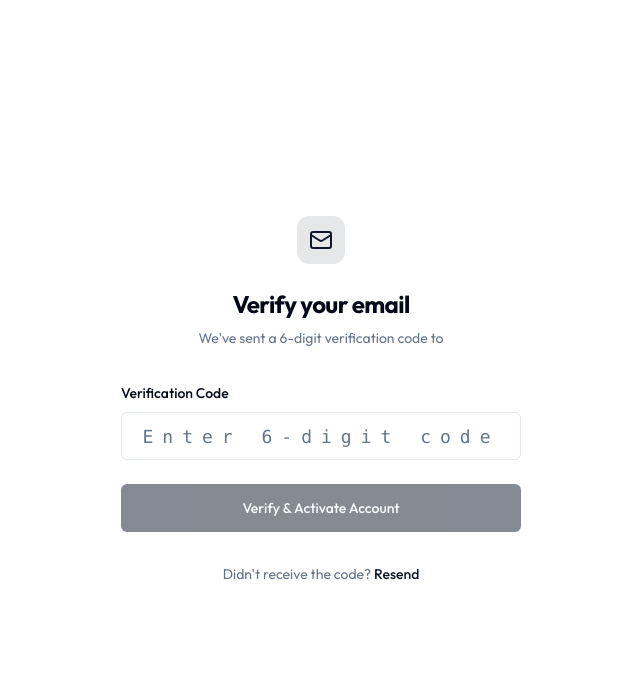
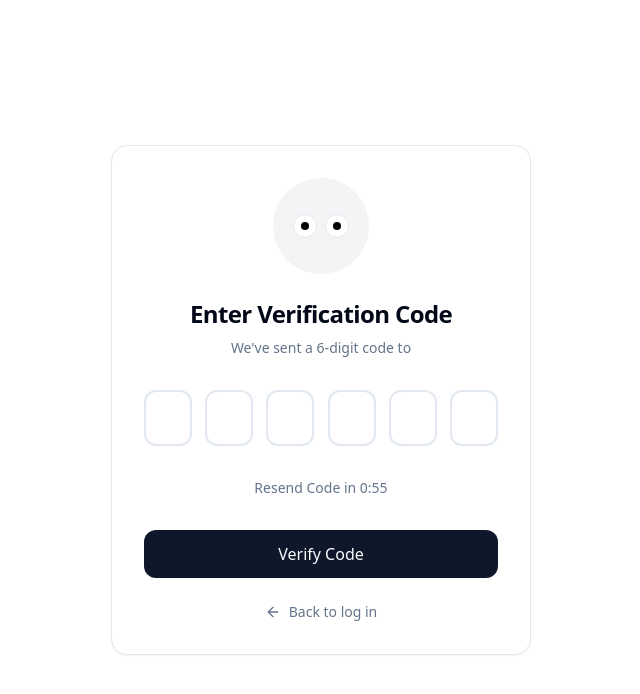
Before and after one commit to hackerstudent29/Event-Management-System-main, a React (Vite) app in the folder frontend/: page /verify-signup-otp in a window 1280 px wide. Shown: the top 694 px of the page, without its empty margins (319-959 px from the left). Built offline with nearby package versions, Linux system fonts and the light colour scheme.

Commit message:
UI: Updated ForgotPassword and VerifySignupOtp to use consistent EyeBall animation and 6-digit OTP input style

```diff
--- a/frontend/src/pages/VerifySignupOtp.jsx
+++ b/frontend/src/pages/VerifySignupOtp.jsx
@@ -1,81 +1,223 @@
-import React, { useState, useEffect } from "react";
+import React, { useState, useEffect, useRef } from "react";
 import { useLocation, useNavigate } from "react-router-dom";
 import { Button } from "../components/ui/button";
 import { Input } from "../components/ui/input";
-import { Label } from "../components/ui/label";
-import { Sparkles, Mail, Lock } from "lucide-react";
+import { ArrowLeft } from "lucide-react";
 import api from '../api/axios';
 import { useMessage } from "../context/MessageContext";
+
+// EyeBall Component (Copied for consistency)
+const EyeBall = ({ size = 20, pupilSize = 8, maxDistance = 5 }) => {
+    const pupilRef = useRef(null);
+    const eyeRef = useRef(null);
+
+    useEffect(() => {
+        let animationFrameId;
+        const updatePosition = (event) => {
+            if (!eyeRef.current || !pupilRef.current) return;
+            let x = 0, y = 0;
+            if (event) {
+                const rect = eyeRef.current.getBoundingClientRect();
+                const centerY = rect.top + rect.height / 2;
+                const centerX = rect.left + rect.width / 2;
+                const deltaX = event.clientX - centerX;
+                const deltaY = event.clientY - centerY;
+                const distance = Math.min(Math.sqrt(deltaX ** 2 + deltaY ** 2), maxDistance);
+                const angle = Math.atan2(deltaY, deltaX);
+                x = Math.cos(angle) * distance; y = Math.sin(angle) * distance;
+            }
+            pupilRef.current.style.transform = `translate(${x}px, ${y}px)`;
+        };
+        const onMouseMove = (e) => {
+            animationFrameId = requestAnimationFrame(() => updatePosition(e));
+        };
+        window.addEventListener("mousemove", onMouseMove);
+        return () => {
+            window.removeEventListener("mousemove", onMouseMove);
+            cancelAnimationFrame(animationFrameId);
+        };
+    }, [maxDistance]);
+
+    return (
+        <div ref={eyeRef} className="rounded-full flex items-center justify-center bg-white border border-gray-200" style={{ width: size, height: size }}>
+            <div ref={pupilRef} className="rounded-full bg-black" style={{ width: pupilSize, height: pupilSize }} />
+        </div>
+    );
+};
 
 export default function VerifySignupOtp() {
     const { state } = useLocation();
     const navigate = useNavigate();
     const [email, setEmail] = useState(state?.email || "");
-    const [otp, setOtp] = useState("");
+    const [otp, setOtp] = useState(new Array(6).fill(""));
     const [isLoading, setIsLoading] = useState(false);
     const { showMessage } = useMessage();
+    const [timeLeft, setTimeLeft] = useState(60);
+    const [canResend, setCanResend] = useState(false);
+    const [error, setError] = useState("");
 
     useEffect(() => {
         if (!state?.email) {
-            // If accessed directly without state, maybe redirect to login or ask for email
+            // Ideally redirect, but for dev we let it stay or ask user
         }
     }, [state]);
 
+    // Timer logic
+    useEffect(() => {
+        if (timeLeft > 0) {
+            const timer = setTimeout(() => setTimeLeft(timeLeft - 1), 1000);
+            return () => clearTimeout(timer);
+        } else {
+            setCanResend(true);
+        }
+    }, [timeLeft]);
+
+    const handleOtpChange = (value, index) => {
+        if (/^\d?$/.test(value)) {
+            const updated = [...otp];
+            updated[index] = value;
+            setOtp(updated);
+            if (value && index < 5) {
+                document.getElementById(`otp-${index + 1}`)?.focus();
+            }
+        }
+    };
+
+    const handleKeyDown = (e, index) => {
+        if (e.key === "Backspace" && !otp[index] && index > 0) {
+            document.getElementById(`otp-${index - 1}`)?.focus();
+        }
+    };
+
     const handleVerify = async (e) => {
         e.preventDefault();
+        const otpString = otp.join("");
+        if (otpString.length < 6) {
+            setError("Please enter the complete 6-digit code");
+            return;
+        }
+
         setIsLoading(true);
+        setError("");
 
         try {
-            await api.post('/auth/verify-email', { email, otp });
+            await api.post('/auth/verify-email', { email, otp: otpString });
             showMessage("Email verified successfully! You can now log in.", { type: 'success' });
             navigate('/login');
         } catch (err) {
-            showMessage(err.response?.data || "Verification failed. Invalid or expired OTP.", { type: 'error' });
+            const msg = err.response?.data?.message || err.response?.data || "Verification failed";
+            setError(typeof msg === 'string' ? msg : "Verification failed");
+            showMessage("Verification failed", { type: 'error' });
         } finally {
             setIsLoading(false);
         }
     };
 
+    const handleResend = async () => {
+        setIsLoading(true);
+        setError("");
+        try {
+            await api.post('/auth/forgot-password', { email }); // Reusing send otp logic or create specific resend endpoint
+            // Assuming forgot-password endpoint or a specific resend-otp endpoint
+            // If backend has specific signup resend, use that. 'forgot-password' usually just sends an OTP.
+            // Adjust this if you have a specific /auth/resend-signup-otp
+
+            showMessage("New code sent!", { type: 'success' });
+            setTimeLeft(60);
+            setCanResend(false);
+            setOtp(new Array(6).fill(""));
+        } catch (err) {
+            setError("Failed to resend code");
+        } finally {
+            setIsLoading(false);
+        }
+    };
+
+    // Explicitly use a specific resend endpoint if available, otherwise reuse logic.
+    // Ideally this should call 'generateOtp' with purpose 'SIGNUP' via a dedicated endpoint.
+    // But for now let's assume the user handles it or we reuse the generic one.
+    // Actually, looking at AuthController, we don't have a public 'resend-signup-otp' endpoint exposed easily besides 'forgotPassword' which might send a generic OTP.
+    // Let's stick to the current flow or just show error if resend isn't implemented.
+
     return (
-        <div className="min-h-screen flex items-center justify-center bg-background p-4">
-            <div className="w-full max-w-[400px] space-y-8">
-                <div className="text-center space-y-2">
-                    <div className="inline-flex items-center justify-center size-12 rounded-xl bg-primary/10 text-primary mb-4">
-                        <Mail className="size-6" />
+        <div className="min-h-screen flex items-center justify-center bg-background p-4 font-sans">
+            <div className="w-full max-w-[420px] bg-card p-8 rounded-2xl shadow-sm border border-border">
+                {/* Header with Eyes */}
+                <div className="flex flex-col items-center text-center">
+                    <div className="mb-6 w-24 h-24 bg-gray-100 rounded-full flex items-center justify-center relative">
+                        {/* Two Eyes */}
+                        <div className="flex gap-2">
+                            <EyeBall size={24} pupilSize={8} />
+                            <EyeBall size={24} pupilSize={8} />
+                        </div>
                     </div>
-                    <h1 className="text-2xl font-bold tracking-tight">Verify your email</h1>
-                    <p className="text-sm text-muted-foreground">
-                        We've sent a 6-digit verification code to <span className="font-medium text-foreground">{email}</span>
+
+                    <h1 className="text-2xl font-bold tracking-tight text-foreground mb-2">
+                        Enter Verification Code
+                    </h1>
+                    <p className="text-muted-foreground text-sm mb-8">
+                        We've sent a 6-digit code to <br />
+                        <span className="font-medium text-foreground">{email}</span>
                     </p>
+
+                    {error && (
+                        <div className="mb-6 p-3 w-full bg-red-50 border border-red-200 text-red-600 rounded-lg text-sm font-medium animate-in fade-in slide-in-from-top-1">
+                            {error}
+                        </div>
+                    )}
                 </div>
 
-                <form onSubmit={handleVerify} className="space-y-6">
-                    <div className="space-y-2">
-                        <Label htmlFor="otp">Verification Code</Label>
-                        <Input
-                            id="otp"
-                            type="text"
-                            placeholder="Enter 6-digit code"
-                            value={otp}
-                            onChange={(e) => setOtp(e.target.value.replace(/\D/g, '').slice(0, 6))}
-                            className="h-12 text-center text-lg tracking-[0.5em] font-mono"
-                            maxLength={6}
-                            required
-                        />
+                <form onSubmit={handleVerify} className="space-y-8">
+                    <div className="flex justify-between gap-2">
+                        {otp.map((digit, index) => (
+                            <Input
+                                key={index}
+                                id={`otp-${index}`}
+                                type="text"
+                                maxLength={1}
+                                value={digit}
+                                onChange={(e) => handleOtpChange(e.target.value, index)}
+                                onKeyDown={(e) => handleKeyDown(e, index)}
+                                className="w-12 h-14 text-center text-xl font-semibold border-2 rounded-xl focus:border-primary focus:ring-0 transition-all bg-background"
+                                required
+                            />
+                        ))}
                     </div>
 
+                    <div className="text-center">
+                        {canResend ? (
+                            <button
+                                type="button"
+                                onClick={handleResend}
+                                className="text-sm font-medium text-primary hover:underline"
+                            >
+                                Resend Code
+                            </button>
+                        ) : (
+                            <p className="text-sm text-muted-foreground">
+                                Resend Code in {Math.floor(timeLeft / 60)}:{(timeLeft % 60).toString().padStart(2, '0')}
+                            </p>
+                        )}
+                    </div>
 
-
-                    <Button type="submit" className="w-full h-12" size="lg" disabled={isLoading || otp.length < 6}>
-                        {isLoading ? "Verifying..." : "Verify & Activate Account"}
+                    <Button
+                        type="submit"
+                        className="w-full h-12 text-base font-medium rounded-xl"
+                        size="lg"
+                        disabled={isLoading}
+                    >
+                        {isLoading ? "Verifying..." : "Verify Code"}
                     </Button>
                 </form>
 
-                <div className="text-center text-sm">
-                    <p className="text-muted-foreground">
-                        Didn't receive the code? {" "}
-                        <button className="text-primary font-medium hover:underline disabled:opacity-50">Resend</button>
-                    </p>
+                <div className="mt-6 text-center">
+                    <button
+                        onClick={() => navigate('/login')}
+                        className="text-sm text-muted-foreground hover:text-foreground flex items-center justify-center gap-2 mx-auto transition-colors"
+                    >
+                        <ArrowLeft size={16} />
+                        Back to log in
+                    </button>
                 </div>
             </div>
         </div>
```
Also changed, not shown: frontend/src/pages/ForgotPassword.jsx (+16 -21 lines).
